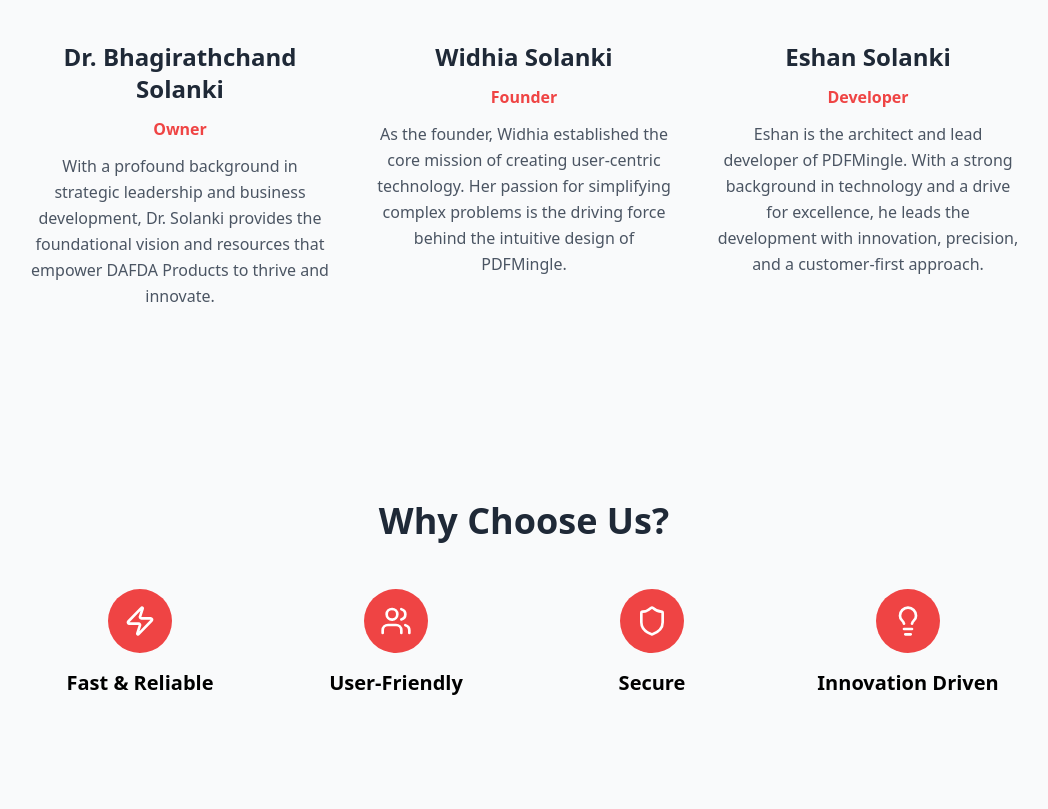
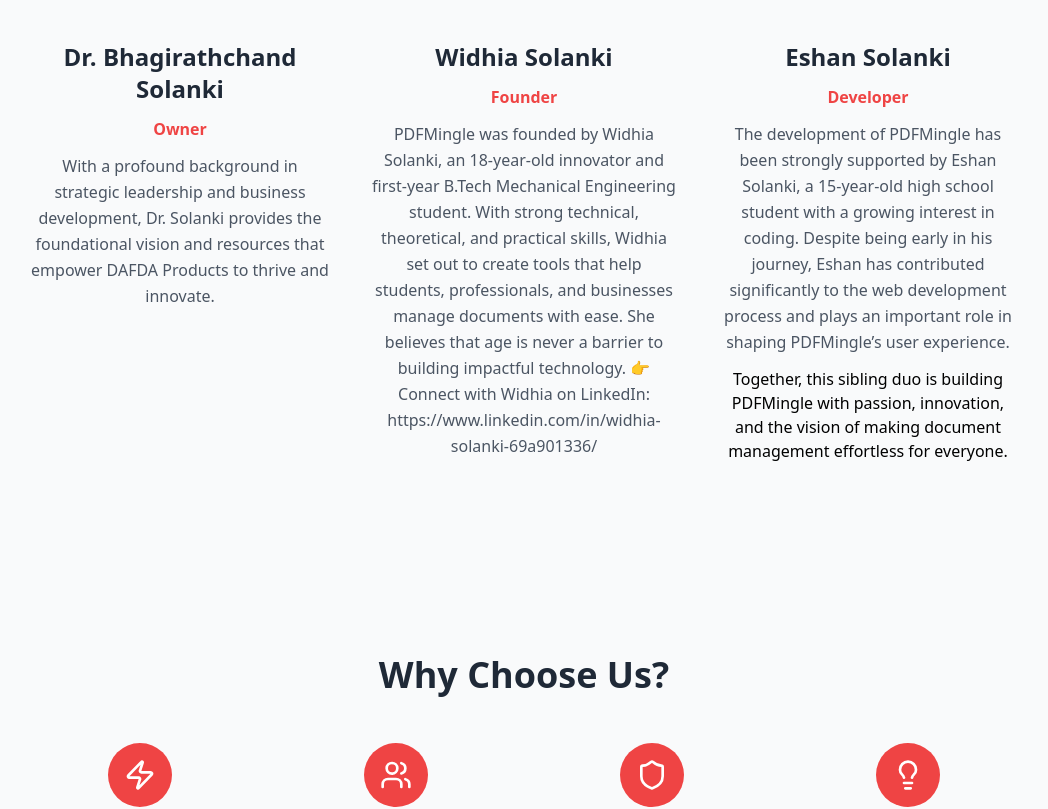
Before and after one commit to widhia-solanki/Pdfmingle, a Next.js app: page /about in a window 1280 px wide. Shown: the part 1320-2129 px from the top of the page, without its empty margins (116-1164 px from the left). Built offline with nearby package versions, Linux system fonts and the light colour scheme.

Commit message:
Update about.tsx

```diff
--- a/src/pages/about.tsx
+++ b/src/pages/about.tsx
@@ -65,7 +65,8 @@ const AboutPage = () => {
                 <h3 className="text-2xl font-bold text-gray-800">Widhia Solanki</h3>
                 <p className="font-semibold text-red-500">Founder</p>
                 <p className="text-gray-600 leading-relaxed">
-                  As the founder, Widhia established the core mission of creating user-centric technology. Her passion for simplifying complex problems is the driving force behind the intuitive design of PDFMingle.
+                  PDFMingle was founded by Widhia Solanki, an 18-year-old innovator and first-year B.Tech Mechanical Engineering student. With strong technical, theoretical, and practical skills, Widhia set out to create tools that help students, professionals, and businesses manage documents with ease. She believes that age is never a barrier to building impactful technology.
+👉 Connect with Widhia on LinkedIn: https://www.linkedin.com/in/widhia-solanki-69a901336/
                 </p>
             </div>
             {/* Developer */}
@@ -73,8 +74,11 @@ const AboutPage = () => {
                 <h3 className="text-2xl font-bold text-gray-800">Eshan Solanki</h3>
                 <p className="font-semibold text-red-500">Developer</p>
                 <p className="text-gray-600 leading-relaxed">
-                  Eshan is the architect and lead developer of PDFMingle. With a strong background in technology and a drive for excellence, he leads the development with innovation, precision, and a customer-first approach.
-                </p>
+                  The development of PDFMingle has been strongly supported by Eshan Solanki, a 15-year-old high school student with a growing interest in coding. Despite being early in his journey, Eshan has contributed significantly to the web development process and plays an important role in shaping PDFMingle’s user experience.
+</p>
+<p>
+Together, this sibling duo is building PDFMingle with passion, innovation, and the vision of making document management effortless for everyone.
+              </p>
             </div>
           </div>
         </div>
```
